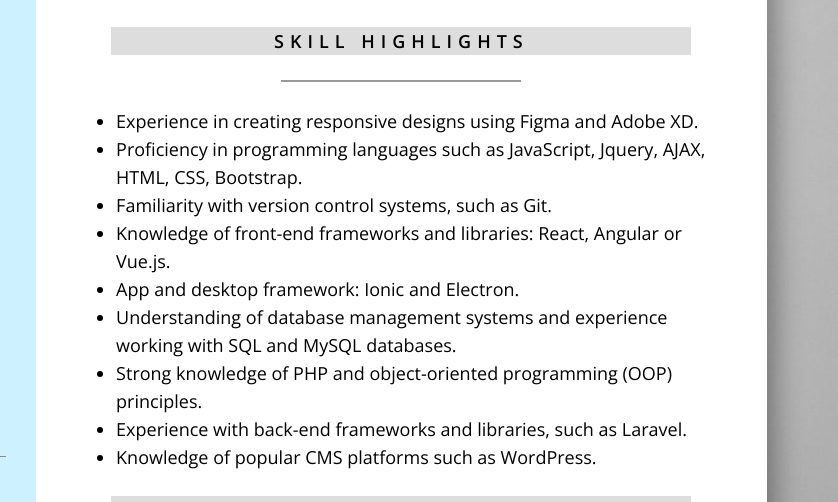
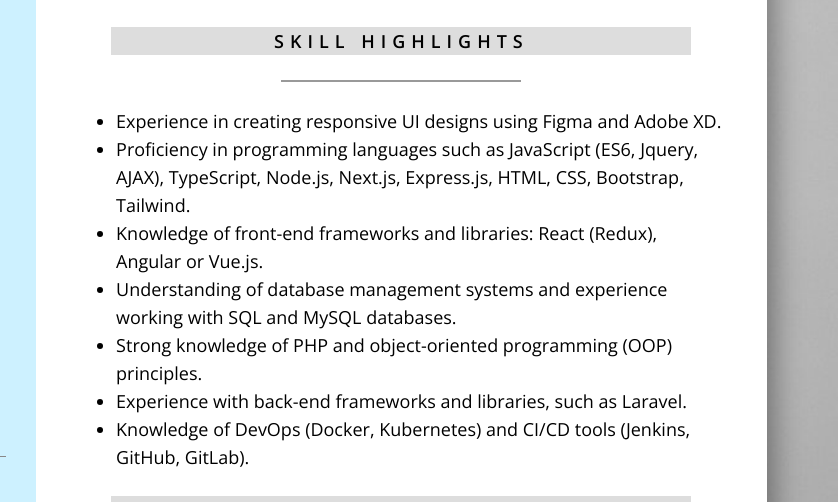
Before and after one commit to turelyk-arsen/CV, a plain HTML site: page index.html in a window 1280 px wide. Shown: the part 737-1239 px from the top of the page, 442-1280 px from the left. Drawn offline with nearby package versions, Linux system fonts and the light colour scheme.

Commit message:
14.06 update

```diff
--- a/index.html
+++ b/index.html
@@ -142,18 +142,20 @@
         <div class="rela-block separator"></div>
         <ul>
           <li>
-            Experience in creating responsive designs using Figma and Adobe XD.
+            Experience in creating responsive UI designs using Figma and Adobe
+            XD.
           </li>
           <li>
-            Proficiency in programming languages such as JavaScript, Jquery,
-            AJAX, HTML, CSS, Bootstrap.
+            Proficiency in programming languages such as JavaScript (ES6,
+            Jquery, AJAX), TypeScript, Node.js, Next.js, Express.js, HTML, CSS,
+            Bootstrap, Tailwind.
           </li>
-          <li>Familiarity with version control systems, such as Git.</li>
+          <!-- <li>Familiarity with version control systems, such as Git.</li> -->
           <li>
-            Knowledge of front-end frameworks and libraries: React, Angular or
-            Vue.js.
+            Knowledge of front-end frameworks and libraries: React (Redux),
+            Angular or Vue.js.
           </li>
-          <li>App and desktop framework: Ionic and Electron.</li>
+          <!-- <li>App and desktop framework: Ionic and Electron.</li> -->
           <li>
             Understanding of database management systems and experience working
             with SQL and MySQL databases.
@@ -165,7 +167,13 @@
           <li>
             Experience with back-end frameworks and libraries, such as Laravel.
           </li>
-          <li>Knowledge of popular CMS platforms such as WordPress.</li>
+          <li>
+            Knowledge of DevOps (Docker, Kubernetes) and CI/CD tools (Jenkins,
+            GitHub, GitLab).
+          </li>
+
+          <!-- <li>Knowledge of popular CMS platforms such as WordPress.</li> -->
+          <!-- <li>Knowledge of popular CMS platforms such as WordPress.</li> -->
         </ul>
 
         <div class="rela-block caps greyed">Education</div>
```
